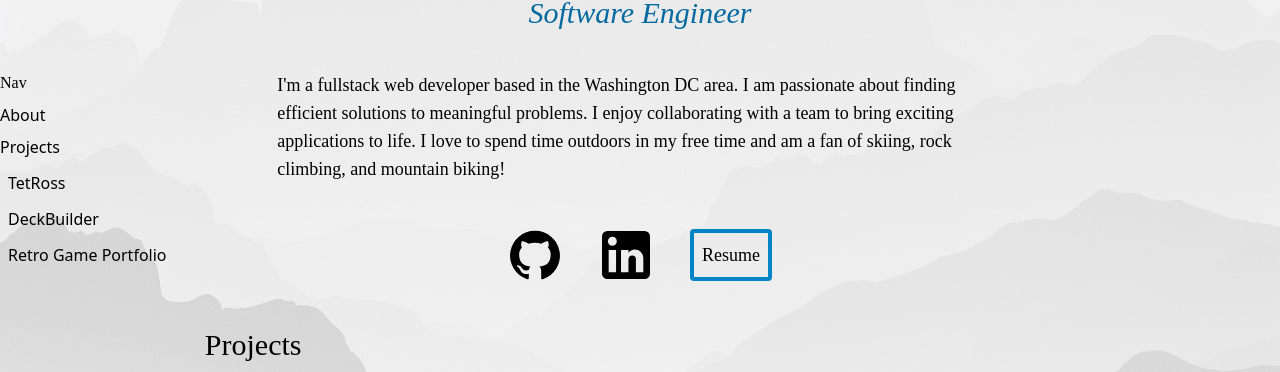
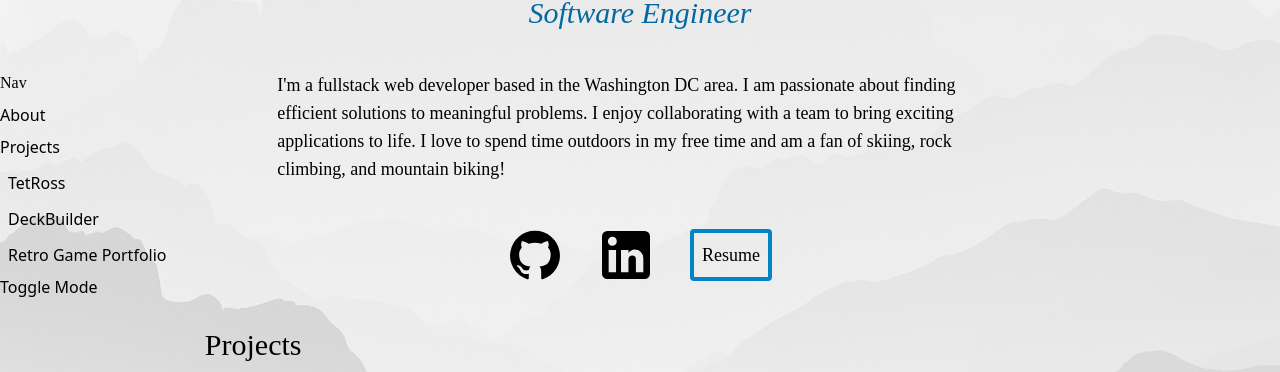
Before and after one commit to josephesteva/portfolio, a React (Vite) app: page / in a window 1280 px wide. Shown: the part 373-745 px from the top of the page. Built offline with nearby package versions, Linux system fonts and the light colour scheme; a web font is replaced by a local one.

Commit message:
Implement initial dark mode toggle and styles

```diff
--- a/src/App.css
+++ b/src/App.css
@@ -30,7 +30,8 @@ h2 {
   width: 100%;
   height: 100%;
   opacity: 0.2;
-  background-image: url('/images/mountains.png');
+  background-image:
+	url('/images/mountains.png');
   background-repeat: no-repeat;
   background-position: 20% 10%;
   background-size: cover;
--- a/src/App.jsx
+++ b/src/App.jsx
@@ -8,7 +8,7 @@ import SideBar from "./components/SideBar";
 function App() {
   return (
     <>
-      <div class="background-image">
+      <div class="background-image" className="background-image dark:bg-slate-700 dark:text-slate-400">
         <NavBar />
         <Header />
         <SideBar />
--- a/src/components/About.jsx
+++ b/src/components/About.jsx
@@ -6,10 +6,10 @@ function About() {
   return (
     <>
       {/* <p className="text-center">About test</p> */}
-      <div id="about" className="flex justify-center mt-10 mx-24 scroll-m-12">
+      <div id="about" className="flex justify-center mt-10 mx-24 scroll-m-12 dark:text-slate-400">
         <div className="w-2/3">
           {/* <h2 className="mb-5 text-3xl">About</h2> */}
-          <p className="text-lg mb-10">
+          <p className="text-lg mb-10 ">
             I'm a fullstack web developer based in the Washington DC area. I am passionate about finding efficient
             solutions to meaningful problems. I enjoy collaborating with a team to bring exciting applications to life.
             I love to spend time outdoors in my free time and am a fan of skiing, rock climbing, and mountain biking!
--- a/src/components/Project.jsx
+++ b/src/components/Project.jsx
@@ -25,7 +25,7 @@ export default function Project({ project }) {
 
   return (
     <>
-      <div id={project.id} className="flex m-10 justify-center bg-slate-200 scroll-m-10">
+      <div id={project.id} className="flex m-10 justify-center bg-slate-200 scroll-m-10 dark:bg-slate-600">
         <div className="project-card flex flex-col border-2 border-blue-500 p-5 rounded-md shadow-md shadow-sky-300 hover:shadow-lg hover:shadow-sky-500">
           <div className="flex justify-between pb-3 border-b-2 border-blue-300">
             <h3 className="text-3xl font-semibold">{project.title}</h3>
--- a/src/components/Projects.jsx
+++ b/src/components/Projects.jsx
@@ -4,7 +4,7 @@ import { projectData } from "../projectData";
 
 export default function Projects() {
   return (
-    <div id="projects" className="flex flex-col justify-end items-end mt-10 mb-2 scroll-m-9">
+    <div id="projects" className="flex flex-col justify-end items-end mt-10 mb-2 scroll-m-9 dark:text-slate-400">
       <h2 className="project-card text-3xl">Projects</h2>
       {projectData.map((project) => (
         <Project key={project.id} project={project} />
--- a/src/components/SideBar.jsx
+++ b/src/components/SideBar.jsx
@@ -3,6 +3,19 @@ import { projectData } from "../projectData";
 
 export default function SideBar() {
   const [stick, setStick] = useState(false);
+
+  const toggleMode = () => {
+    console.log("toggle");
+    const html = document.querySelector("html");
+    // if (localStorage.theme === "dark") {
+    //   window.localStorage.setItem("theme", "light");
+    //   document.html.classList.remove("dark");
+    // } else {
+    //   window.localStorage.setItem("theme", "dark");
+    //   document.html.classList.add("dark");
+    // }
+    html.classList.toggle("dark");
+  };
 
   useEffect(() => {
     window.addEventListener("scroll", function () {
@@ -21,7 +34,7 @@ export default function SideBar() {
 
   return (
     <div className={!stick ? "absolute mt-10" : "fixed top-10"}>
-      <aside className="flex flex-col gap-2 items-start [&>a:hover]:bg-sky-500">
+      <aside className="flex flex-col gap-2 items-start [&>a:hover]:bg-sky-500 dark:bg-slate-700">
         <h2>Nav</h2>
         <a href="#about">About</a>
         <a href="#projects">Projects</a>
@@ -34,6 +47,7 @@ export default function SideBar() {
             );
           })}
         </div>
+        <button onClick={toggleMode}>Toggle Mode</button>
       </aside>
     </div>
   );
--- a/tailwind.config.js
+++ b/tailwind.config.js
@@ -4,6 +4,7 @@ export default {
 		"./index.html",
 		"./src/**/*.{js,ts,jsx,tsx}",
 	],
+	darkMode: "class",
 	theme: {
 		extend: {},
 	},
```
